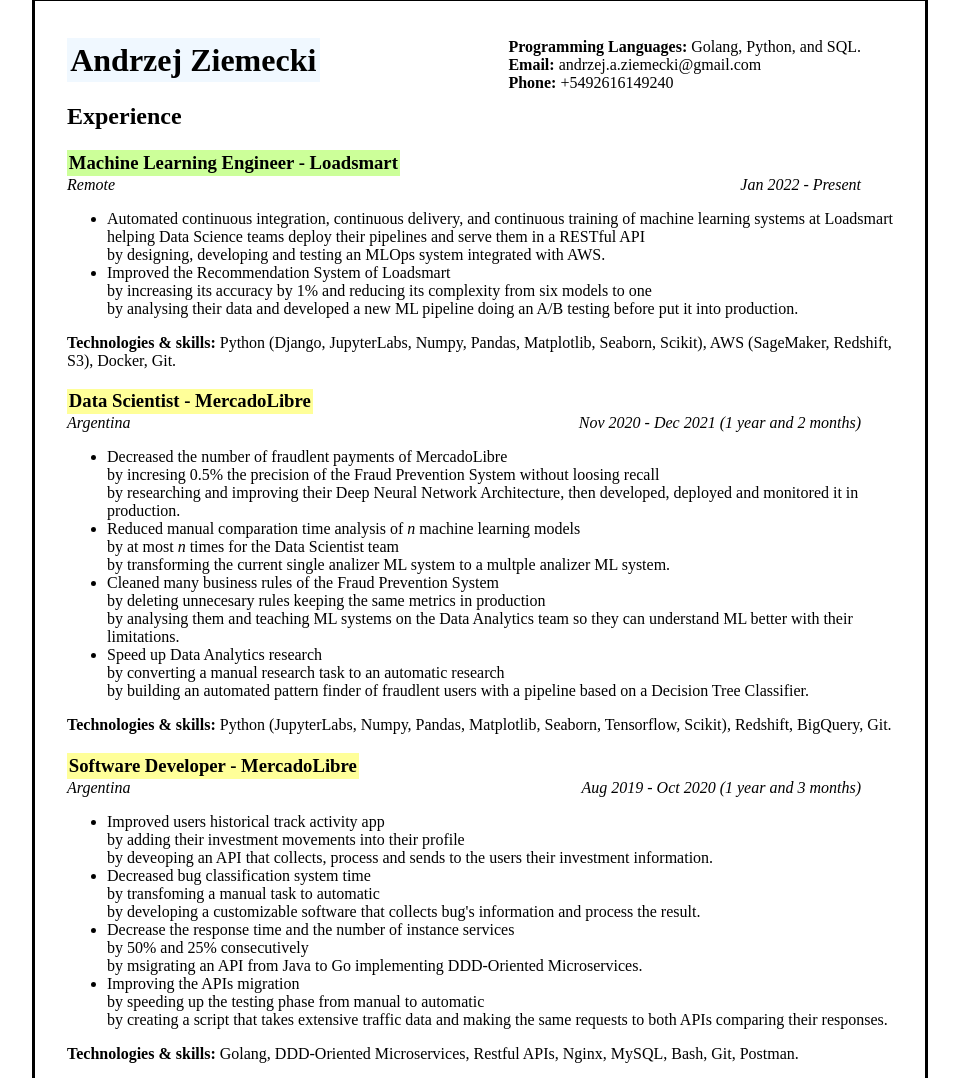
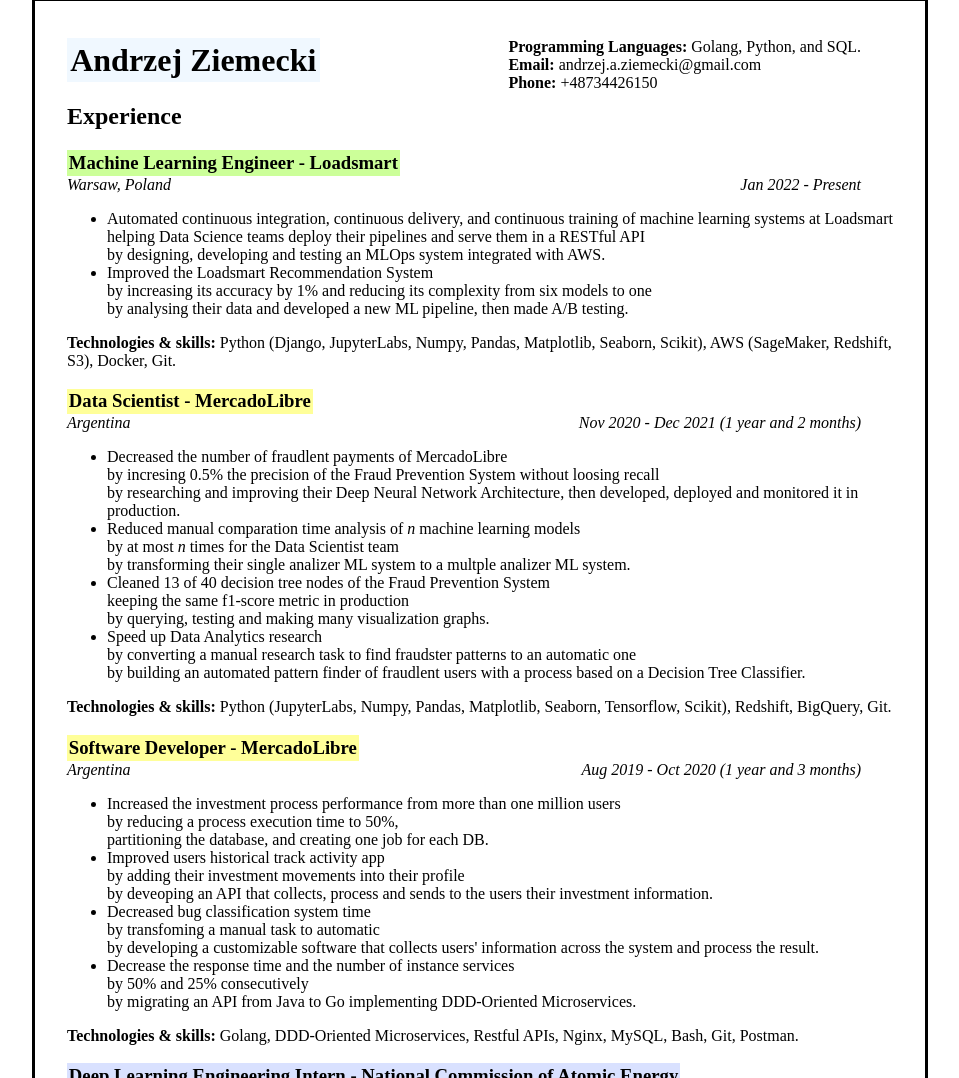
Before and after one commit to andresziemecki/CV, a plain HTML site: page index.html in a window 1280 px wide. Shown: the part 10-1088 px from the top of the page, without its empty margins (160-1119 px from the left). Drawn offline with Linux system fonts and the light colour scheme.

Commit message:
removed errors

```diff
--- a/index.html
+++ b/index.html
@@ -65,14 +65,14 @@
     <section>
         <b>Programming Languages: </b> Golang, Python, and SQL. <br>
         <b>Email:</b> andrzej.a.ziemecki@gmail.com<br>
-        <b>Phone:</b> +5492616149240
+        <b>Phone:</b> +48734426150
     </section>
     <h1>Andrzej Ziemecki</h1>
 
     <h2>Experience</h2>
 
     <h3 class="LS">Machine Learning Engineer - Loadsmart</h3>
-    <i>Remote</i>
+    <i>Warsaw, Poland</i>
     <i class="left">Jan 2022 - Present</i>
     <ul>
         <li>
@@ -83,10 +83,9 @@
         </li>
 
         <li>
-            Improved the Recommendation System of Loadsmart <br>
+            Improved the Loadsmart Recommendation System <br>
             by increasing its accuracy by 1% and reducing its complexity from six models to one <br>
-            by analysing their data and developed a new ML pipeline doing an A/B testing before put it into
-            production.
+            by analysing their data and developed a new ML pipeline, then made A/B testing.
         </li>
     </ul>
 
@@ -112,18 +111,18 @@
         <li>
             Reduced manual comparation time analysis of <i>n</i> machine learning models <br>
             by at most <i>n</i> times for the Data Scientist team<br>
-            by transforming the current single analizer ML system to a multple analizer ML system.
+            by transforming their single analizer ML system to a multple analizer ML system.
         </li>
         <li>
-            Cleaned many business rules of the Fraud Prevention System <br>
-            by deleting unnecesary rules keeping the same metrics in production<br>
-            by analysing them and teaching ML systems on the Data Analytics team so they can understand ML better with
-            their limitations.
+            Cleaned 13 of 40 decision tree nodes of the Fraud Prevention System <br>
+            keeping the same f1-score metric in production <br>
+            by querying, testing and making many visualization graphs.
+
         </li>
         <li>
             Speed up Data Analytics research <br>
-            by converting a manual research task to an automatic research<br>
-            by building an automated pattern finder of fraudlent users with a pipeline based on a Decision Tree
+            by converting a manual research task to find fraudster patterns to an automatic one<br>
+            by building an automated pattern finder of fraudlent users with a process based on a Decision Tree
             Classifier.
         </li>
     </ul>
@@ -139,6 +138,11 @@
     <i class="left">Aug 2019 - Oct 2020 (1 year and 3 months)</i>
     <ul>
         <li>
+            Increased the investment process performance from more than one million users<br>
+            by reducing a process execution time to 50%, <br>
+            partitioning the database, and creating one job for each DB.
+        </li>
+        <li>
             Improved users historical track activity app<br>
             by adding their investment movements into their profile<br>
             by deveoping an API that collects, process and sends to the users their investment information.
@@ -146,20 +150,15 @@
         <li>
             Decreased bug classification system time <br>
             by transfoming a manual task to automatic <br>
-            by developing a customizable software that collects bug's information and process the
+            by developing a customizable software that collects users' information across the system and process the
             result.
         </li>
         <li>
             Decrease the response time and the number of instance services <br>
             by 50% and 25% consecutively<br>
-            by msigrating an API from Java to Go implementing DDD-Oriented Microservices.
+            by migrating an API from Java to Go implementing DDD-Oriented Microservices.
         </li>
-        <li>
-            Improving the APIs migration <br>
-            by speeding up the testing phase from manual to automatic <br>
-            by creating a script that takes extensive traffic data and making the same requests to both APIs comparing
-            their responses.
-        </li>
+
     </ul>
     <p>
         <b>Technologies & skills:</b> Golang, DDD-Oriented Microservices, Restful APIs, Nginx, MySQL, Bash, Git,
@@ -203,7 +202,7 @@
             <b>Relevant Subjects:</b> Introduction to CS in C, Object-Oriented Programming in C++, Neural Networks,
             Statistics, Single and Multivariable Calculus, Algebra and Geometry Analytics, Numerical Methods,
             Electronics, Digital Circuits,
-            Microcontrollers, Constrol Systems, and Partial Differential Equations
+            Microcontrollers, Constrol Systems, and Partial Differential Equations.
         </li>
     </ul>
 </body>
```
Also changed, not shown: 1 other file.
